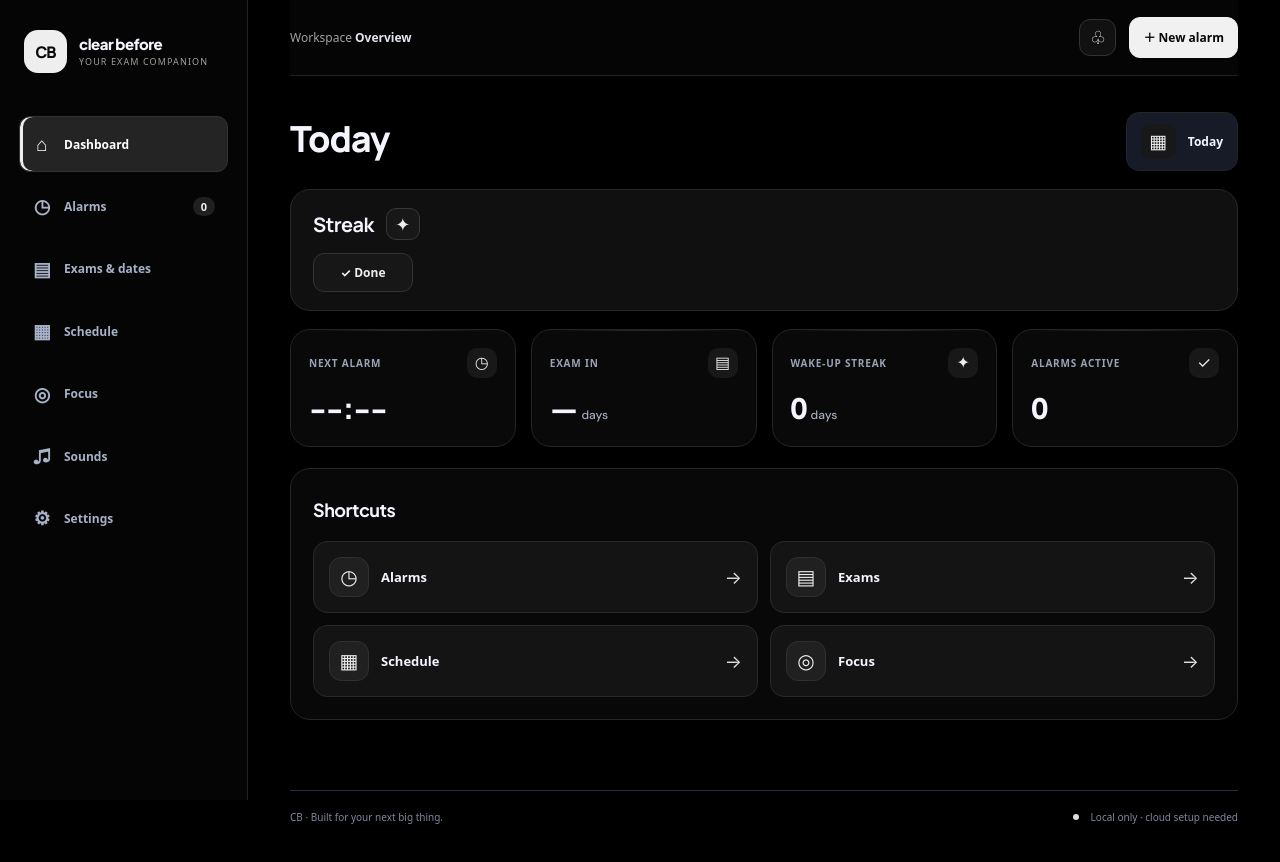
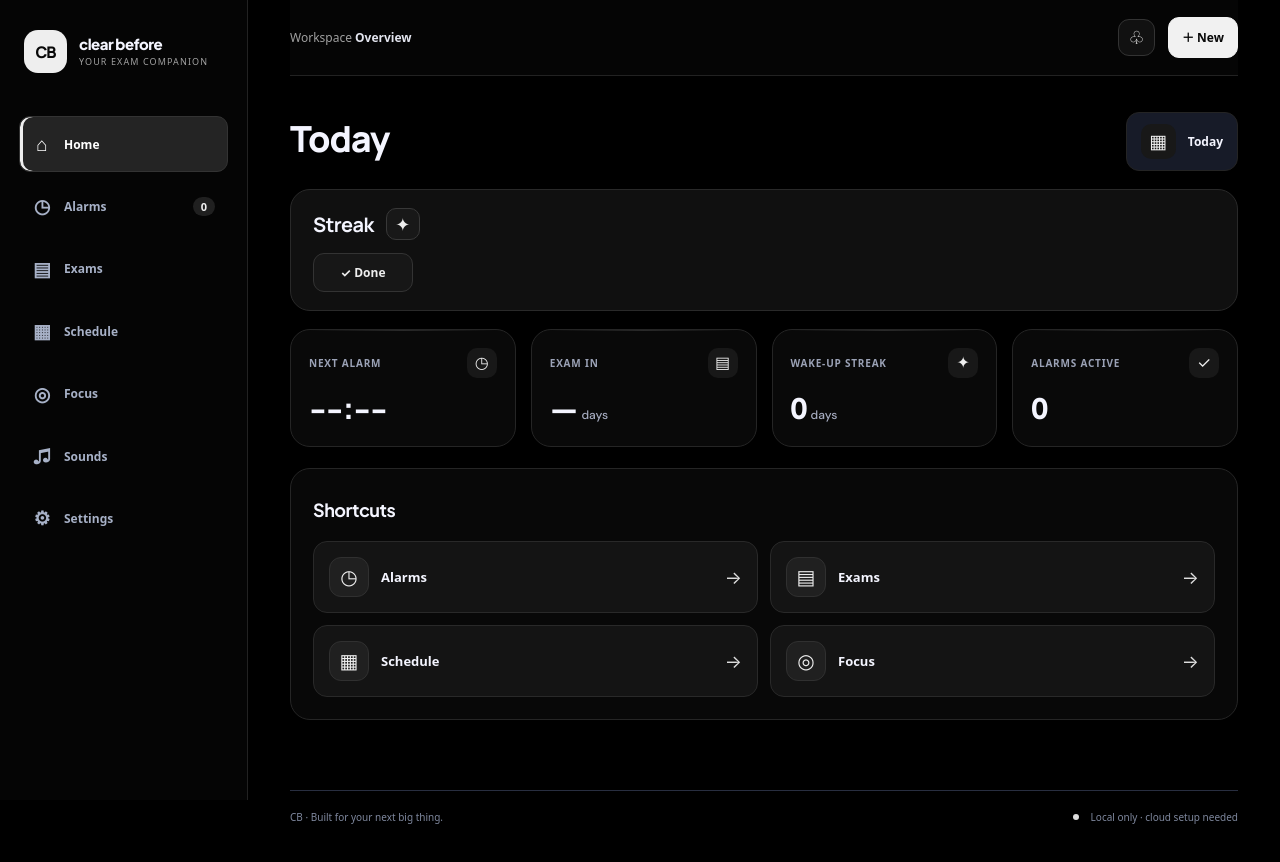
Before and after one commit to ishowdiscipline7-ui/cb-alarm-app, a website: page index.html in a window 1280 px wide. Drawn offline with Linux system fonts and the light colour scheme.

Commit message:
Simplify navigation and action labels

```diff
--- a/index.html
+++ b/index.html
@@ -16,9 +16,9 @@
       <a class="brand" href="#" aria-label="CB home"><span class="brand-mark">CB</span><span><strong>clear before</strong><small>YOUR EXAM COMPANION</small></span></a>
       <div class="sidebar-label">WORKSPACE</div>
       <nav class="nav-list" aria-label="Main navigation">
-        <a class="nav-item active" href="#overview" data-nav="overview"><span class="nav-icon">⌂</span> Dashboard</a>
+        <a class="nav-item active" href="#overview" data-nav="overview"><span class="nav-icon">⌂</span> Home</a>
         <a class="nav-item" href="#alarms" data-nav="alarms"><span class="nav-icon">◷</span> Alarms <span class="nav-count" id="alarmNavCount">0</span></a>
-        <a class="nav-item" href="#exam" data-nav="exam"><span class="nav-icon">▤</span> Exams & dates</a>
+        <a class="nav-item" href="#exam" data-nav="exam"><span class="nav-icon">▤</span> Exams</a>
         <a class="nav-item" href="#schedule" data-nav="schedule"><span class="nav-icon">▦</span> Schedule</a>
         <a class="nav-item" href="#focus" data-nav="focus"><span class="nav-icon">◎</span> Focus</a>
         <a class="nav-item" href="#soundLibrary" data-nav="soundLibrary"><span class="nav-icon">♫</span> Sounds</a>
@@ -34,7 +34,7 @@
       <header class="topbar">
         <div class="mobile-brand"><span class="brand-mark">CB</span><strong>clear before</strong></div>
         <div class="breadcrumb">Workspace <span>/</span> <strong id="pageLabel">Overview</strong></div>
-        <div class="top-actions"><span class="live-status"><span></span> Your focus, your pace</span><button class="icon-button" id="notificationBtn" title="Enable notifications" aria-label="Enable notifications">♧</button><button class="primary-button compact" id="quickAddBtn">＋ New alarm</button></div>
+        <div class="top-actions"><span class="live-status"><span></span> Your focus, your pace</span><button class="icon-button" id="notificationBtn" title="Enable notifications" aria-label="Enable notifications">♧</button><button class="primary-button compact" id="quickAddBtn">＋ New</button></div>
       </header>
 
       <section class="app-view active" id="view-overview" data-view="overview" aria-labelledby="greeting">
```
